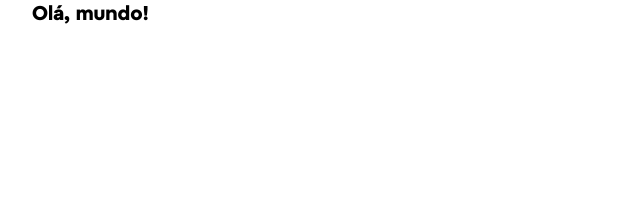
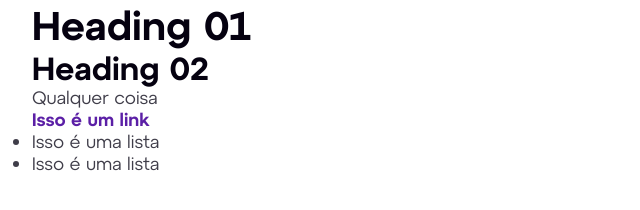
Before and after one commit to Vitor-Linaris/Blog-Codeboost, a website: page index.html in a window 1280 px wide. Shown: the whole page, without its empty margins (0-640 px from the left). Drawn offline with Linux system fonts and the light colour scheme.

Commit message:
feat: patterns and variables added

```diff
--- a/index.html
+++ b/index.html
@@ -17,7 +17,19 @@
   </head>
 
   <body>
-    <div class="container"><h1>Olá, mundo!</h1></div>
+    <div class="container">
+      <h1>Heading 01</h1>
+      <h2>Heading 02</h2>
+
+      <p>Qualquer coisa</p>
+
+      <a href="">Isso é um link</a>
+
+      <ul>
+        <li>Isso é uma lista</li>
+        <li>Isso é uma lista</li>
+      </ul>
+    </div>
 
     <script src="js/plugins.js"></script>
     <script src="js/all.js"></script>
--- a/scss/_patterns.scss
+++ b/scss/_patterns.scss
@@ -0,0 +1,55 @@
+h1 {
+  font-size: 4rem;
+}
+
+h2 {
+  font-size: 3.2rem;
+}
+
+h3 {
+  font-size: 2.8rem;
+}
+
+h4 {
+  font-size: 2.4rem;
+}
+
+h5 {
+  font-size: 2rem;
+}
+
+h6 {
+  font-size: 1.8rem;
+}
+
+p {
+  font-size: 1.8rem;
+}
+
+a {
+  font-size: 1.8rem;
+  font-weight: 600;
+  color: var(--purple);
+}
+
+ul {
+  li {
+    font-size: 1.8rem;
+  }
+}
+
+h1,
+h2,
+h3,
+h4,
+h5,
+h6 {
+  font-weight: 600;
+  color: var(--gray-scale-01);
+}
+
+p,
+li {
+  font-weight: 400;
+  color: var(--gray-scale-03);
+}
--- a/scss/_variables.scss
+++ b/scss/_variables.scss
@@ -0,0 +1,9 @@
+:root {
+  --pink: #f67acb;
+  --purple: #5b1fa6;
+  --gray-scale-01: #050110;
+  --gray-scale-02: #0f0c1b;
+  --gray-scale-03: #3f3d49;
+  --gray-scale-04: #57555f;
+  --gray-scale-05: #9995a6;
+}
```
Also changed, not shown: css/main.css.
